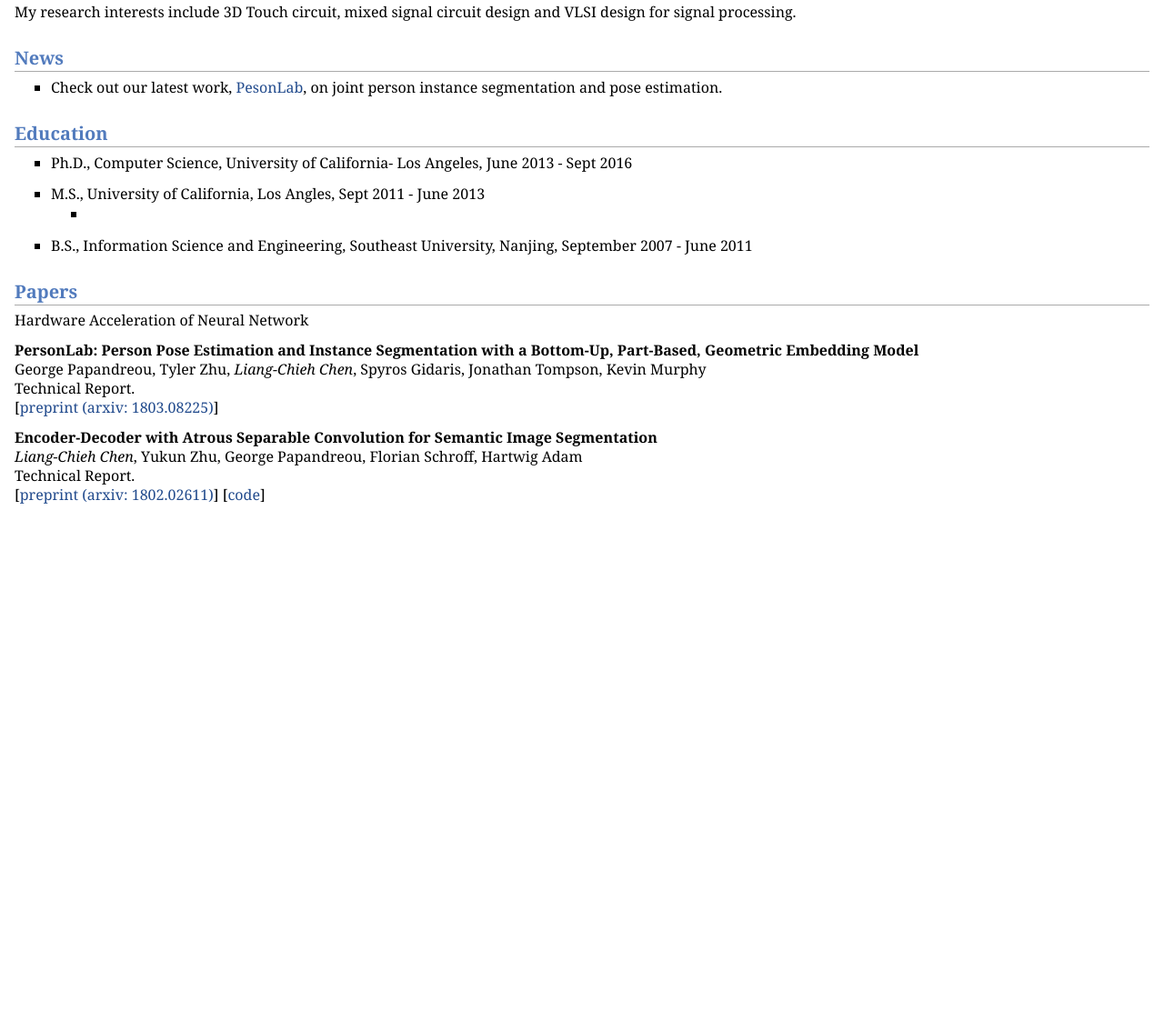
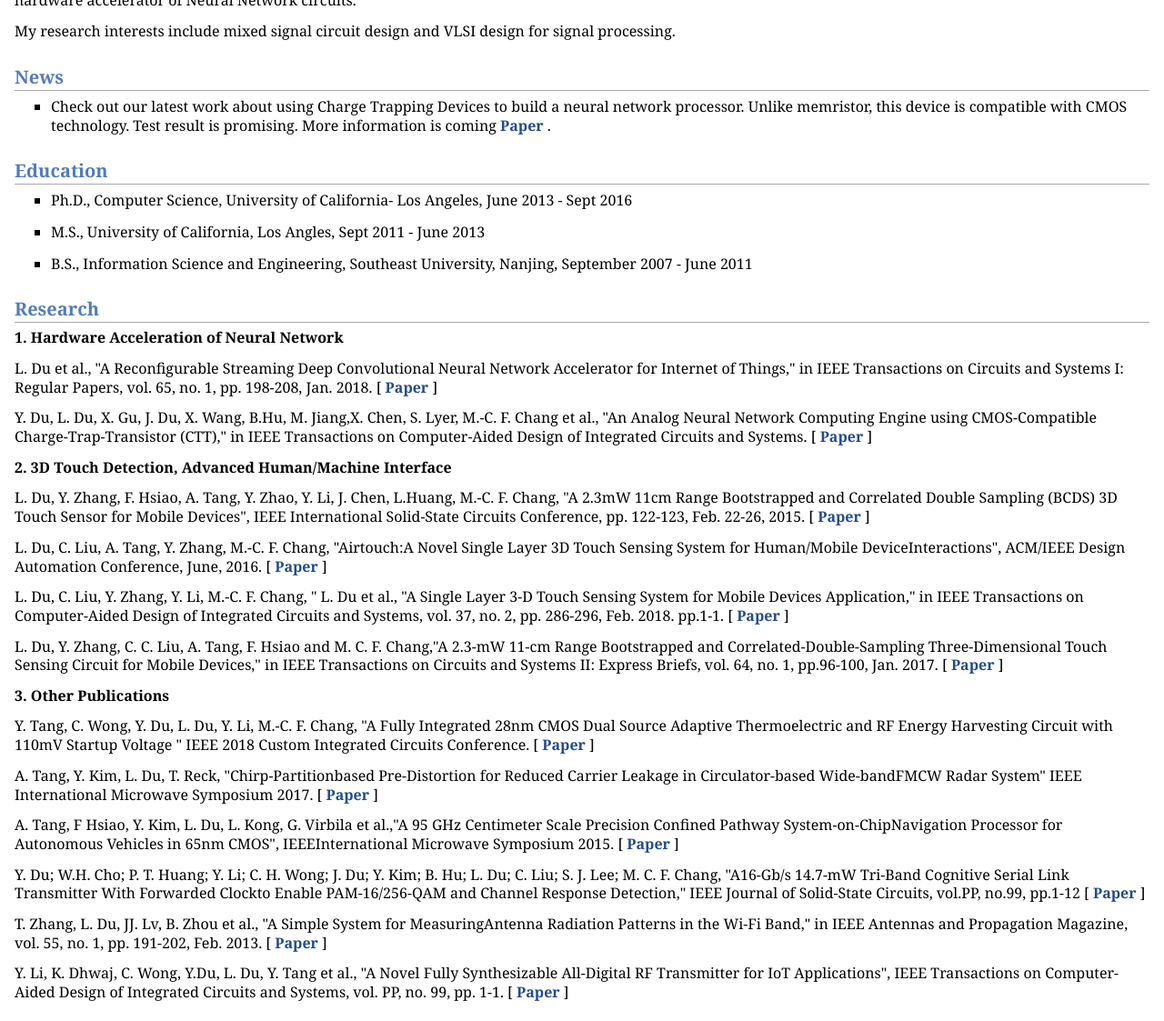
Before and after one commit to dl1989113/dl1989113.github.io, a plain HTML site: page index.html in a window 1280 px wide. Shown: the part 448-1571 px from the top of the page at 91% size. Before the commit the page ends 1023 px from the top, so only its background shows below. Drawn offline with Linux system fonts and the light colour scheme.

Commit message:
update resume

```diff
--- a/index.html
+++ b/index.html
@@ -20,12 +20,12 @@ Kneron Inc., San Diego, CA, USA <br /></p>
 
 <h2>About me</h2>
 <p>I received my B.S from Southeast University from 2011. Then I came to UCLA and recieved my M.S and Ph.D degree in Electrical Engineering under the supervision of Prof. Frank Chang at Sept 2016.</p>
-<p>I have been working at Qualcomm Inc, mixed signal circuit design department from June 2013 to Sept 2016, since then I joined Kneron Inc, as a hardware department primary founder, I'm in charge of spec neogition, system architecture and RTL design in the hardware accelerator of Neural Network circuits.</p>
-<p>My research interests include 3D Touch circuit, mixed signal circuit design and VLSI design for signal processing.</p>
+<p>I have been working at Qualcomm Inc, mixed signal circuit design department from June 2013 to Sept 2016, since then I joined Kneron Inc, as a hardware architect research scientist. My role at Kneron includes hardware project management, spec neogition with customer, system architecture evaluation and RTL design in the hardware accelerator of Neural Network circuits.</p>
+<p>My research interests include mixed signal circuit design and VLSI design for signal processing.</p>
 
 <h2>News</h2>
 <ul>
-<li><p>Check out our latest work, <a href="https://arxiv.org/abs/1803.08225">PesonLab</a>, on joint person instance segmentation and pose estimation.</p>
+<li><p>Check out our latest work about using Charge Trapping Devices to build a neural network processor. Unlike memristor, this device is compatible with CMOS technology. Test result is promising. More information is coming<a href="./Paper/1.pdf" > <b> Paper </b> </a>. </p>
 </li>
 </ul>
 
@@ -36,10 +36,6 @@ Kneron Inc., San Diego, CA, USA <br /></p>
 </ul>
 <ul>
 <li><p>M.S., University of California, Los Angles, Sept 2011 - June 2013</p>
-<ul>
-<li>
-</li>
-</ul>
 </li>
 </ul>
 <ul>
@@ -47,16 +43,36 @@ Kneron Inc., San Diego, CA, USA <br /></p>
 </li>
 </ul>
 
-<h2>Papers</h2>
-<p>Hardware Acceleration of Neural Network</p>
-<p><b>PersonLab: Person Pose Estimation and Instance Segmentation with a Bottom-Up, Part-Based, Geometric Embedding Model</b> <br />
-George Papandreou, Tyler Zhu, <i>Liang-Chieh Chen</i>, Spyros Gidaris, Jonathan Tompson, Kevin Murphy <br />
-Technical Report. <br />
-[<a href="https://arxiv.org/pdf/1803.08225.pdf">preprint (arxiv: 1803.08225)</a>]</p>
-<p><b>Encoder-Decoder with Atrous Separable Convolution for Semantic Image Segmentation</b> <br />
-<i>Liang-Chieh Chen</i>, Yukun Zhu, George Papandreou, Florian Schroff, Hartwig Adam<br />
-Technical Report. <br />
-[<a href="https://arxiv.org/pdf/1802.02611.pdf">preprint (arxiv: 1802.02611)</a>] [<a href="https://github.com/tensorflow/models/tree/master/research/deeplab">code</a>]</p>
+<h2>Research</h2>
+<p><b>1. Hardware Acceleration of Neural Network</p></b>
+<p>L. Du et al., "A Reconfigurable Streaming Deep Convolutional Neural Network Accelerator for Internet of Things," in IEEE Transactions on Circuits and Systems I: Regular Papers, vol. 65, no. 1, pp. 198-208, Jan. 2018.
+[<a href="./Paper/1.pdf" > <b> Paper </b> </a>]</p>
+<p>Y. Du, L. Du, X. Gu, J. Du, X. Wang, B.Hu, M. Jiang,X. Chen, S. Lyer, M.-C. F. Chang et al., "An Analog Neural Network Computing Engine using CMOS-Compatible Charge-Trap-Transistor (CTT)," in IEEE Transactions on Computer-Aided Design of Integrated Circuits and Systems.
+[<a href="./Paper/2.pdf" > <b> Paper </b> </a>]</p>
+
+<p><b>2. 3D Touch Detection, Advanced Human/Machine Interface</p></b>
+<p>L. Du, Y. Zhang, F. Hsiao, A. Tang, Y. Zhao, Y. Li, J. Chen, L.Huang, M.-C. F. Chang, "A 2.3mW 11cm Range Bootstrapped and Correlated Double Sampling (BCDS) 3D Touch Sensor for Mobile Devices", IEEE International Solid-State Circuits Conference, pp. 122-123, Feb. 22-26, 2015.
+[<a href="./Paper/3.pdf" > <b> Paper </b> </a>]</p>
+<p>L. Du, C. Liu, A. Tang, Y. Zhang, M.-C. F. Chang, "Airtouch:A Novel Single Layer 3D Touch Sensing System for Human/Mobile DeviceInteractions", ACM/IEEE Design Automation Conference, June, 2016.
+[<a href="./Paper/4.pdf" > <b> Paper </b> </a>]</p>
+<p>L. Du, C. Liu, Y. Zhang, Y. Li, M.-C. F. Chang, " L. Du et al., "A Single Layer 3-D Touch Sensing System for Mobile Devices Application," in IEEE Transactions on Computer-Aided Design of Integrated Circuits and Systems, vol. 37, no. 2, pp. 286-296, Feb. 2018. pp.1-1.
+[<a href="./Paper/5.pdf" > <b> Paper </b> </a>]</p>
+<p>L. Du, Y. Zhang, C. C. Liu, A. Tang, F. Hsiao and M. C. F. Chang,"A 2.3-mW 11-cm Range Bootstrapped and Correlated-Double-Sampling Three-Dimensional Touch Sensing Circuit for Mobile Devices," in IEEE Transactions on Circuits and Systems II: Express Briefs, vol. 64, no. 1, pp.96-100, Jan. 2017.
+[<a href="./Paper/6.pdf" > <b> Paper </b> </a>]</p>
+
+<p><b>3. Other Publications </p></b>
+<p>Y. Tang, C. Wong, Y. Du, L. Du, Y. Li, M.-C. F. Chang, "A Fully Integrated 28nm CMOS Dual Source Adaptive Thermoelectric and RF Energy Harvesting Circuit with 110mV Startup Voltage " IEEE 2018 Custom Integrated Circuits Conference.
+[<a href="./Paper/7.pdf" > <b> Paper </b> </a>]</p>
+<p>A. Tang, Y. Kim, L. Du, T. Reck, "Chirp-Partitionbased Pre-Distortion for Reduced Carrier Leakage in Circulator-based Wide-bandFMCW Radar System" IEEE International Microwave Symposium 2017.
+[<a href="./Paper/8.pdf" > <b> Paper </b> </a>]</p>
+<p> A. Tang, F Hsiao, Y. Kim, L. Du, L. Kong, G. Virbila et al.,"A 95 GHz Centimeter Scale Precision Confined Pathway System-on-ChipNavigation Processor for Autonomous Vehicles in 65nm CMOS", IEEEInternational Microwave Symposium 2015.
+[<a href="./Paper/9.pdf" > <b> Paper </b> </a>]</p>
+<p> Y. Du; W.H. Cho; P. T. Huang; Y. Li; C. H. Wong; J. Du; Y. Kim; B. Hu; L. Du; C. Liu; S. J. Lee; M. C. F. Chang, "A16-Gb/s 14.7-mW Tri-Band Cognitive Serial Link Transmitter With Forwarded Clockto Enable PAM-16/256-QAM and Channel Response Detection," IEEE Journal of Solid-State Circuits, vol.PP, no.99, pp.1-12
+[<a href="./Paper/10.pdf" > <b> Paper </b> </a>]</p>
+<p> T. Zhang, L. Du, JJ. Lv, B. Zhou et al., "A Simple System for MeasuringAntenna Radiation Patterns in the Wi-Fi Band," in IEEE Antennas and Propagation Magazine, vol. 55, no. 1, pp. 191-202, Feb. 2013.
+[<a href="./Paper/xx.pdf" > <b> Paper </b> </a>]</p>
+<p> Y. Li, K. Dhwaj, C. Wong, Y.Du, L. Du, Y. Tang et al., "A Novel Fully Synthesizable All-Digital RF Transmitter for IoT Applications", IEEE Transactions on Computer-Aided Design of Integrated Circuits and Systems, vol. PP, no. 99, pp. 1-1.
+[<a href="./Paper/11.pdf" > <b> Paper </b> </a>]</p>
 
 </body>
 </html>
```
Also changed, not shown: 11 other files.
